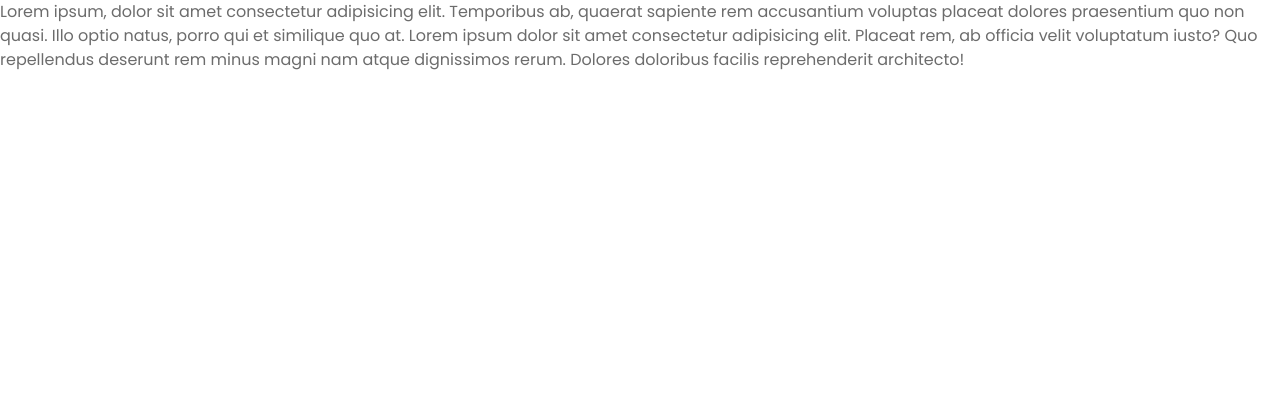
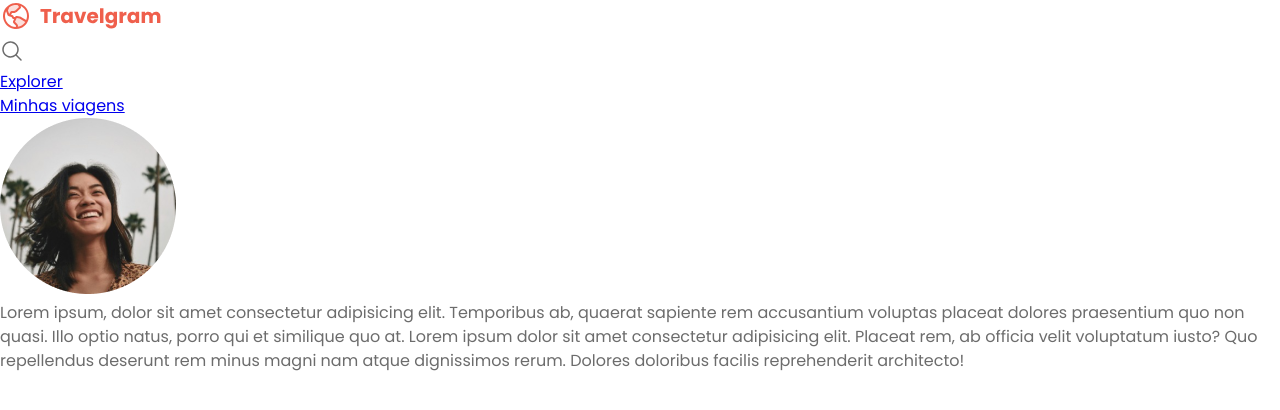
Before and after one commit to thiagosmm/projeto---travelgram, a plain HTML site: page index.html in a window 1280 px wide. Drawn offline with Linux system fonts and the light colour scheme; a web font is replaced by a local one.

Commit message:
nav bar beggining

```diff
--- a/index.html
+++ b/index.html
@@ -12,6 +12,24 @@
 
 </head>
 <body>
+  <nav>
+    <a href="#" id="logo">
+      <img src="assets/Logo.svg" alt="Logomarca">
+    </a>
+
+    <ul id="primary-menu">
+      <li>
+        <a href="#">
+          <img src="assets/icons/MagnifyingGlass.svg" alt="Ícone de lupa">
+        </a>
+      </li>
+      <li><a href="#">Explorer</a></li>
+      <li><a href="#">Minhas viagens</a></li>
+      <li><a href="#">
+        <img src="assets/Profile pic.png" alt="">
+      </a></li>
+    </ul>
+  </nav>
   <p>Lorem ipsum, dolor sit amet consectetur adipisicing elit. Temporibus ab, quaerat sapiente rem accusantium voluptas placeat dolores praesentium quo non quasi. Illo optio natus, porro qui et similique quo at. Lorem ipsum dolor sit amet consectetur adipisicing elit. Placeat rem, ab officia velit voluptatum iusto? Quo repellendus deserunt rem minus magni nam atque dignissimos rerum. Dolores doloribus facilis reprehenderit architecto!</p>
 </body>
 </html>
```
Also changed, not shown: assets/Image 02.png (deleted), assets/Image 03.png (deleted), assets/Image 04.png (deleted), assets/Image 05.png (deleted), assets/Image 06.png (deleted), assets/Image 07.png (deleted), assets/Image 08.png (deleted), assets/Image 09.png (deleted), assets/Image 10.png (deleted), assets/Image 11.png (deleted), assets/Profile pic.png (added), assets/icons/AirplaneTilt.svg (renamed from assets/AirplaneTilt.svg), assets/icons/Image.svg (renamed from assets/Image.svg), assets/icons/MagnifyingGlass.svg (renamed from assets/MagnifyingGlass.svg), 2 more files, 12 other files.
